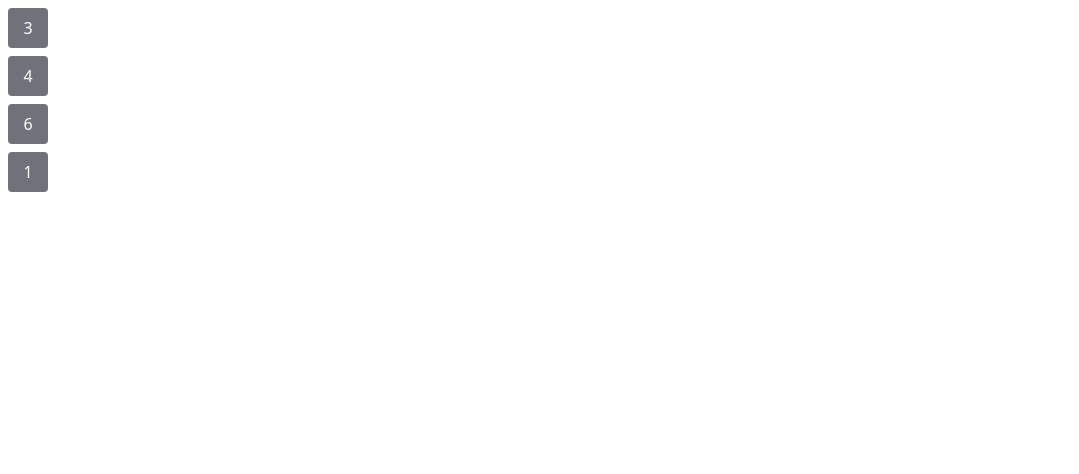
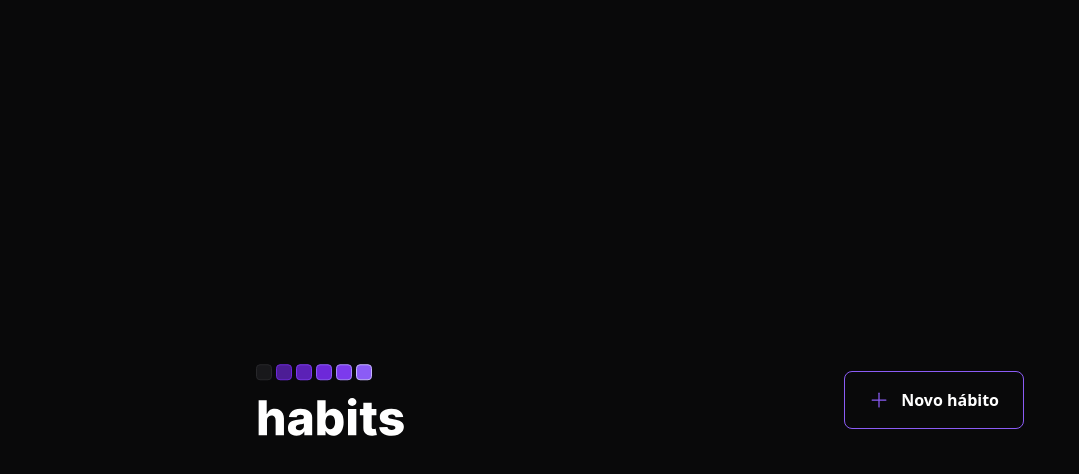
Before and after one commit to Sephyros/habitracker, a React (Vite) app in the folder web/: page / in a window 1280 px wide. Shown: the top 474 px of the page, without its empty margins (0-1079 px from the left). Built offline with nearby package versions, Linux system fonts and the light colour scheme.

Commit message:
WEB: Created Header component

```diff
--- a/web/index.html
+++ b/web/index.html
@@ -6,7 +6,7 @@
     <meta name="viewport" content="width=device-width, initial-scale=1.0" />
     <title>Vite + React + TS</title>
   </head>
-  <body>
+  <body class="bg-background text-white">
     <div id="root"></div>
     <script type="module" src="/src/main.tsx"></script>
   </body>
--- a/web/package.json
+++ b/web/package.json
@@ -9,6 +9,7 @@
     "preview": "vite preview"
   },
   "dependencies": {
+    "phosphor-react": "^1.4.1",
     "react": "^18.2.0",
     "react-dom": "^18.2.0"
   },
--- a/web/src/App.tsx
+++ b/web/src/App.tsx
@@ -1,18 +1,14 @@
 import { useState } from 'react'
+import { Header } from './components/Header'
 import './styles/global.css'
-import { Habit } from './components/Habit'
+// import { Habit } from './components/Habit'
 
-function App() {
-  const [count, setCount] = useState(0)
-
+export function App() {
   return (
-    <div className="App">
-      <Habit completed={3} />
-      <Habit completed={4} />
-      <Habit completed={6} />
-      <Habit completed={1} />
+    <div className="w-screen h-screen flex justify-center items-center">
+      <div className="w-full max-w-5xl px-6 flex flex-col gap-16">
+        <Header />
+      </div>
     </div>
   )
 }
-
-export default App
--- /dev/null
+++ b/web/src/components/Header.tsx
@@ -0,0 +1,18 @@
+import { Plus } from "phosphor-react";
+import logoImage from '../assets/logo.svg'
+
+export function Header() {
+  return (
+    <div className='w-full max-w-3xl mx-auto flex items-center justify-between'>
+      <img src={logoImage} alt="Habits"></img>
+
+      <button
+        type='button'
+        className='border border-violet-500 font-semibold rounded-lg px-6 py-4 flex items-center gap-3 hover:border-violet-300'
+      >
+        <Plus size={20} className="text-violet-500" />
+        Novo hábito
+      </button>
+    </div>
+  )
+}
--- a/web/src/main.tsx
+++ b/web/src/main.tsx
@@ -1,6 +1,6 @@
 import React from 'react'
 import ReactDOM from 'react-dom/client'
-import App from './App'
+import { App } from './App'
 
 ReactDOM.createRoot(document.getElementById('root') as HTMLElement).render(
   <React.StrictMode>
--- a/web/tailwind.config.cjs
+++ b/web/tailwind.config.cjs
@@ -5,7 +5,11 @@
     './index.html'
   ],
   theme: {
-    extend: {},
+    extend: {
+      colors: {
+        background: '#09090A'
+      }
+    },
   },
   plugins: [],
 }
```
Also changed, not shown: web/src/assets/logo.svg (added), 1 other file (tests, documents, lock files or other folders).
